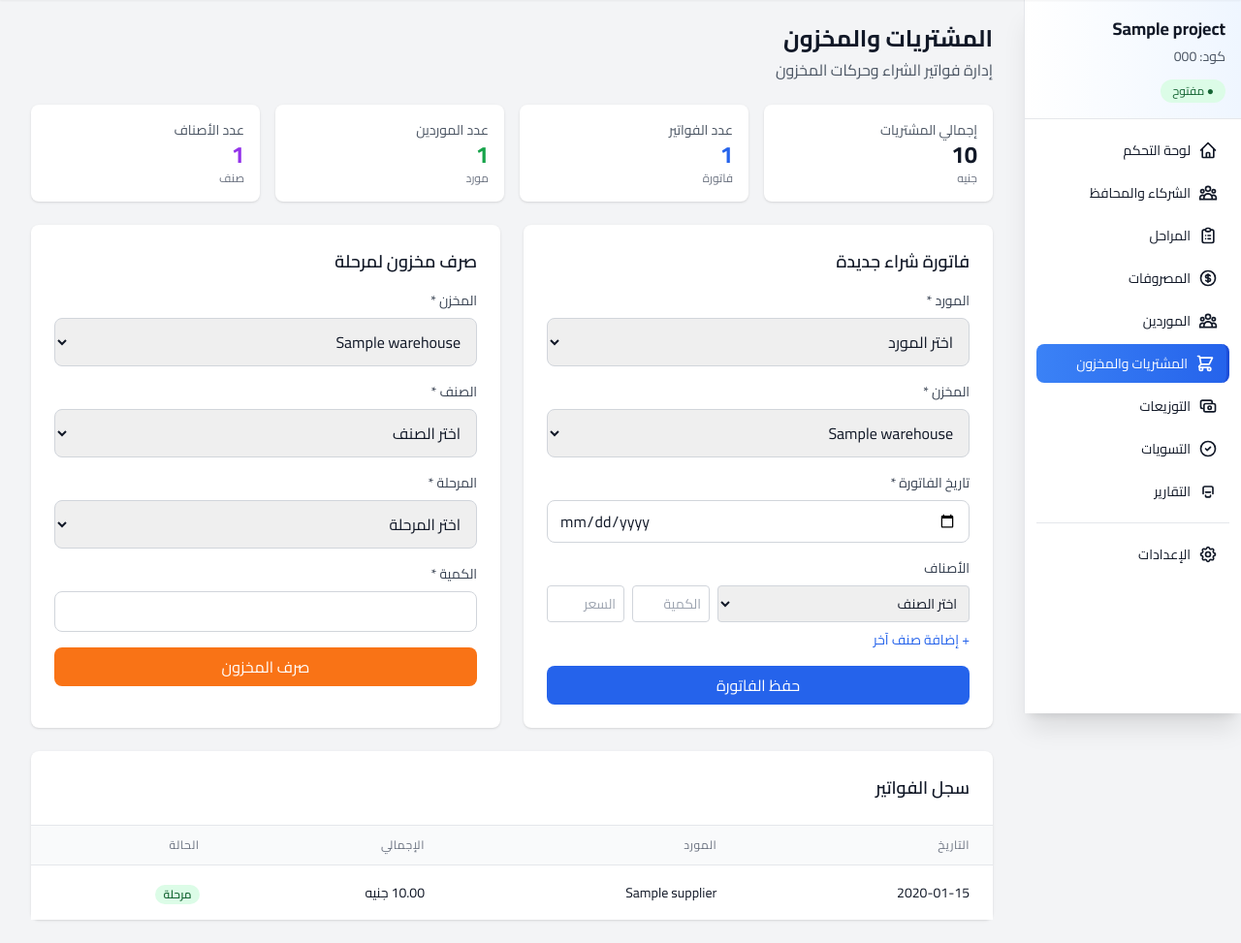
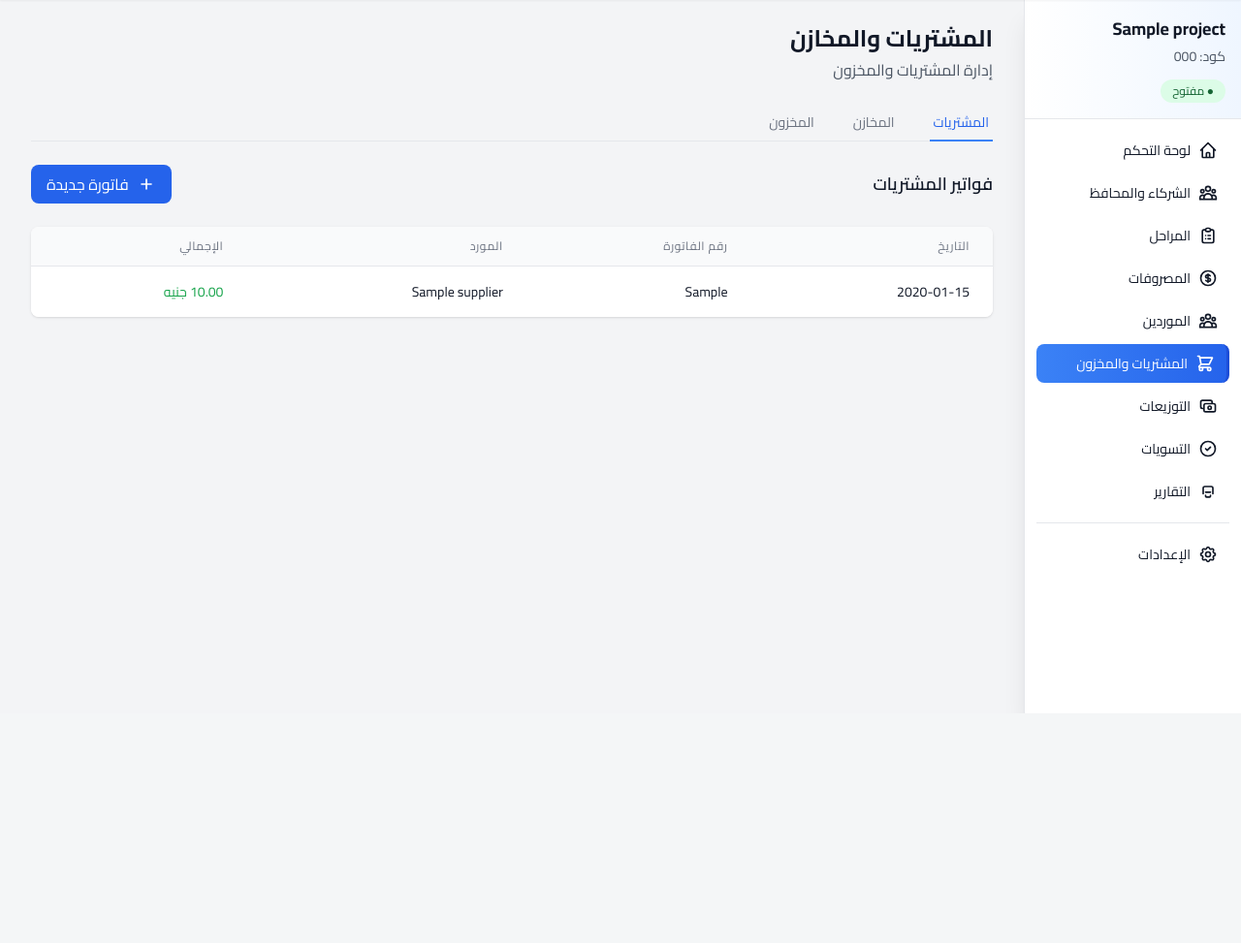
Before and after one commit to Mohagag609/The-end, a Flask app: page /project/1/purchases in a window 1280 px wide. Shown: the part 64-1037 px from the top of the page at 97% size. After the commit the page ends 800 px from the top, so only its background shows below. Run offline with Flask 3, Linux system fonts and the light colour scheme; tables that the repository leaves empty hold one stand-in row (values such as "Sample post"); some libraries are stand-ins or nearby versions.

Commit message:
Add warehouse management with new route, model fields, and UI tab
Co-authored-by: mohagag609 <mohagag609@gmail.com>

```diff
--- a/app.py
+++ b/app.py
@@ -1091,6 +1091,40 @@ def project_item_new(project_id):
     flash('تم إضافة الصنف بنجاح', 'success')
     return redirect(url_for('project_suppliers', project_id=project_id))
 
+@app.route('/project/<int:project_id>/warehouse/new', methods=['POST'])
+def project_warehouse_new(project_id):
+    """إضافة مخزن جديد"""
+    name = request.form.get('name')
+    location = request.form.get('location', '')
+
+    # Generate unique code
+    last_warehouse = Warehouse.query.filter_by(project_id=project_id).order_by(Warehouse.id.desc()).first()
+    if last_warehouse and last_warehouse.code:
+        # Extract number from last code
+        import re
+        match = re.search(r'\d+', last_warehouse.code)
+        if match:
+            next_num = int(match.group()) + 1
+        else:
+            next_num = 1
+    else:
+        next_num = 1
+
+    code = f"WH{next_num:03d}"
+
+    warehouse = Warehouse(
+        project_id=project_id,
+        code=code,
+        name=name,
+        location=location
+    )
+    db.session.add(warehouse)
+    db.session.commit()
+
+    flash('تم إضافة المخزن بنجاح', 'success')
+    # Redirect to purchases page where warehouses are managed
+    return redirect(url_for('purchases', project_id=project_id))
+
 @app.route('/project/<int:project_id>/settings')
 def project_settings(project_id):
     """صفحة الإعدادات"""
--- a/models.py
+++ b/models.py
@@ -126,7 +126,9 @@ class Warehouse(db.Model):
 
     id = db.Column(db.Integer, primary_key=True)
     project_id = db.Column(db.Integer, db.ForeignKey('projects.id'), nullable=False)
+    code = db.Column(db.String(50))
     name = db.Column(db.String(200), nullable=False)
+    location = db.Column(db.String(200))
     created_at = db.Column(db.DateTime, default=datetime.utcnow)
 
     # Relationships
--- a/templates/purchases_page.html
+++ b/templates/purchases_page.html
@@ -1,171 +1,69 @@
 {% extends "layout.html" %}
 
-{% block title %}المشتريات والمخزون - {{ current_project.name }}{% endblock %}
+{% block title %}المشتريات والمخازن - {{ current_project.name }}{% endblock %}
 
 {% block content %}
 <div class="mb-6">
-    <h1 class="text-2xl font-bold text-gray-900">المشتريات والمخزون</h1>
-    <p class="text-gray-600 mt-1">إدارة فواتير الشراء وحركات المخزون</p>
+    <h1 class="text-2xl font-bold text-gray-900">المشتريات والمخازن</h1>
+    <p class="text-gray-600 mt-1">إدارة المشتريات والمخزون</p>
 </div>
 
-<!-- Statistics Cards -->
-<div class="grid grid-cols-1 md:grid-cols-4 gap-4 mb-6">
-    <div class="bg-white rounded-lg shadow p-4">
-        <p class="text-sm text-gray-600">إجمالي المشتريات</p>
-        <p class="text-2xl font-bold text-gray-900">
-            {{ "{:,.0f}".format(invoices|sum(attribute='total')) }}
-        </p>
-        <p class="text-xs text-gray-500">جنيه</p>
-    </div>
-    <div class="bg-white rounded-lg shadow p-4">
-        <p class="text-sm text-gray-600">عدد الفواتير</p>
-        <p class="text-2xl font-bold text-blue-600">{{ invoices|length }}</p>
-        <p class="text-xs text-gray-500">فاتورة</p>
-    </div>
-    <div class="bg-white rounded-lg shadow p-4">
-        <p class="text-sm text-gray-600">عدد الموردين</p>
-        <p class="text-2xl font-bold text-green-600">{{ suppliers|length }}</p>
-        <p class="text-xs text-gray-500">مورد</p>
-    </div>
-    <div class="bg-white rounded-lg shadow p-4">
-        <p class="text-sm text-gray-600">عدد الأصناف</p>
-        <p class="text-2xl font-bold text-purple-600">{{ items|length }}</p>
-        <p class="text-xs text-gray-500">صنف</p>
-    </div>
+<!-- Tabs Navigation -->
+<div class="border-b border-gray-200 mb-6">
+    <nav class="-mb-px flex space-x-reverse space-x-8">
+        <button onclick="switchTab('purchases')" id="purchasesTab"
+                class="tab-btn py-2 px-1 border-b-2 font-medium text-sm border-blue-500 text-blue-600">
+            المشتريات
+        </button>
+        <button onclick="switchTab('warehouses')" id="warehousesTab"
+                class="tab-btn py-2 px-1 border-b-2 font-medium text-sm border-transparent text-gray-500 hover:text-gray-700 hover:border-gray-300">
+            المخازن
+        </button>
+        <button onclick="switchTab('inventory')" id="inventoryTab"
+                class="tab-btn py-2 px-1 border-b-2 font-medium text-sm border-transparent text-gray-500 hover:text-gray-700 hover:border-gray-300">
+            المخزون
+        </button>
+    </nav>
 </div>
 
-<div class="grid grid-cols-1 lg:grid-cols-2 gap-6 mb-6">
-    <!-- Purchase Invoice Form -->
-    <div class="bg-white rounded-lg shadow p-6">
-        <h2 class="text-lg font-semibold text-gray-900 mb-4">فاتورة شراء جديدة</h2>
-        <form action="/project/{{ current_project.id }}/purchase/new" method="POST" id="purchaseForm">
-            <div class="space-y-4">
-                <div>
-                    <label class="block text-sm font-medium text-gray-700 mb-2">المورد *</label>
-                    <select name="supplier_id" required class="w-full px-3 py-2 border border-gray-300 rounded-lg focus:outline-none focus:ring-2 focus:ring-blue-500">
-                        <option value="">اختر المورد</option>
-                        {% for supplier in suppliers %}
-                        <option value="{{ supplier.id }}">{{ supplier.name }}</option>
-                        {% endfor %}
-                    </select>
-                </div>
-
-                <div>
-                    <label class="block text-sm font-medium text-gray-700 mb-2">المخزن *</label>
-                    <select name="warehouse_id" required class="w-full px-3 py-2 border border-gray-300 rounded-lg focus:outline-none focus:ring-2 focus:ring-blue-500">
-                        {% for warehouse in warehouses %}
-                        <option value="{{ warehouse.id }}">{{ warehouse.name }}</option>
-                        {% endfor %}
-                    </select>
-                </div>
-
-                <div>
-                    <label class="block text-sm font-medium text-gray-700 mb-2">تاريخ الفاتورة *</label>
-                    <input type="date" name="invoice_date" required
-                           class="w-full px-3 py-2 border border-gray-300 rounded-lg focus:outline-none focus:ring-2 focus:ring-blue-500">
-                </div>
-
-                <div>
-                    <label class="block text-sm font-medium text-gray-700 mb-2">الأصناف</label>
-                    <div id="itemsContainer" class="space-y-2">
-                        <div class="item-row flex gap-2">
-                            <select name="item_id[]" class="flex-1 px-2 py-1 border border-gray-300 rounded text-sm">
-                                <option value="">اختر الصنف</option>
-                                {% for item in items %}
-                                <option value="{{ item.id }}">{{ item.name }}</option>
-                                {% endfor %}
-                            </select>
-                            <input type="number" name="qty[]" step="0.001" placeholder="الكمية"
-                                   class="w-20 px-2 py-1 border border-gray-300 rounded text-sm">
-                            <input type="number" name="cost[]" step="0.01" placeholder="السعر"
-                                   class="w-20 px-2 py-1 border border-gray-300 rounded text-sm">
-                        </div>
-                    </div>
-                    <button type="button" onclick="addItemRow()" class="mt-2 text-blue-600 hover:text-blue-800 text-sm">
-                        + إضافة صنف آخر
-                    </button>
-                </div>
-
-                <button type="submit" class="w-full bg-blue-600 text-white py-2 rounded-lg hover:bg-blue-700 transition">
-                    حفظ الفاتورة
-                </button>
-            </div>
-        </form>
+<!-- Purchases Tab -->
+<div id="purchasesContent" class="tab-content">
+    <div class="mb-6 flex justify-between items-center">
+        <h2 class="text-lg font-semibold text-gray-900">فواتير المشتريات</h2>
+        <button onclick="document.getElementById('addPurchaseModal').classList.remove('hidden')"
+                class="bg-blue-600 text-white px-4 py-2 rounded-lg hover:bg-blue-700 transition flex items-center">
+            <svg class="w-5 h-5 ml-2" fill="none" stroke="currentColor" viewBox="0 0 24 24">
+                <path stroke-linecap="round" stroke-linejoin="round" stroke-width="2" d="M12 6v6m0 0v6m0-6h6m-6 0H6"></path>
+            </svg>
+            فاتورة جديدة
+        </button>
     </div>
 
-    <!-- Stock Issue Form -->
-    <div class="bg-white rounded-lg shadow p-6">
-        <h2 class="text-lg font-semibold text-gray-900 mb-4">صرف مخزون لمرحلة</h2>
-        <form action="/project/{{ current_project.id }}/stock/issue" method="POST">
-            <div class="space-y-4">
-                <div>
-                    <label class="block text-sm font-medium text-gray-700 mb-2">المخزن *</label>
-                    <select name="warehouse_id" required class="w-full px-3 py-2 border border-gray-300 rounded-lg focus:outline-none focus:ring-2 focus:ring-blue-500">
-                        {% for warehouse in warehouses %}
-                        <option value="{{ warehouse.id }}">{{ warehouse.name }}</option>
-                        {% endfor %}
-                    </select>
-                </div>
-
-                <div>
-                    <label class="block text-sm font-medium text-gray-700 mb-2">الصنف *</label>
-                    <select name="item_id" required class="w-full px-3 py-2 border border-gray-300 rounded-lg focus:outline-none focus:ring-2 focus:ring-blue-500">
-                        <option value="">اختر الصنف</option>
-                        {% for item in items %}
-                        <option value="{{ item.id }}">{{ item.name }} - {{ item.std_cost }} جنيه</option>
-                        {% endfor %}
-                    </select>
-                </div>
-
-                <div>
-                    <label class="block text-sm font-medium text-gray-700 mb-2">المرحلة *</label>
-                    <select name="stage_id" required class="w-full px-3 py-2 border border-gray-300 rounded-lg focus:outline-none focus:ring-2 focus:ring-blue-500">
-                        <option value="">اختر المرحلة</option>
-                        {% for stage in current_project.stages %}
-                        <option value="{{ stage.id }}">{{ stage.name }}</option>
-                        {% endfor %}
-                    </select>
-                </div>
-
-                <div>
-                    <label class="block text-sm font-medium text-gray-700 mb-2">الكمية *</label>
-                    <input type="number" name="qty" step="0.001" min="0" required
-                           class="w-full px-3 py-2 border border-gray-300 rounded-lg focus:outline-none focus:ring-2 focus:ring-blue-500">
-                </div>
-
-                <button type="submit" class="w-full bg-orange-500 text-white py-2 rounded-lg hover:bg-orange-600 transition">
-                    صرف المخزون
-                </button>
-            </div>
-        </form>
-    </div>
-</div>
-
-<!-- Invoices Table -->
-<div class="bg-white rounded-lg shadow">
-    <div class="p-6 border-b">
-        <h2 class="text-lg font-semibold text-gray-900">سجل الفواتير</h2>
-    </div>
-    <div class="overflow-x-auto">
+    <!-- Purchases Table -->
+    <div class="bg-white rounded-lg shadow overflow-hidden">
         <table class="min-w-full divide-y divide-gray-200">
             <thead class="bg-gray-50">
                 <tr>
                     <th class="px-6 py-3 text-right text-xs font-medium text-gray-500 uppercase tracking-wider">التاريخ</th>
+                    <th class="px-6 py-3 text-right text-xs font-medium text-gray-500 uppercase tracking-wider">رقم الفاتورة</th>
                     <th class="px-6 py-3 text-right text-xs font-medium text-gray-500 uppercase tracking-wider">المورد</th>
                     <th class="px-6 py-3 text-right text-xs font-medium text-gray-500 uppercase tracking-wider">الإجمالي</th>
-                    <th class="px-6 py-3 text-right text-xs font-medium text-gray-500 uppercase tracking-wider">الحالة</th>
                 </tr>
             </thead>
             <tbody class="bg-white divide-y divide-gray-200">
                 {% for invoice in invoices %}
                 <tr class="hover:bg-gray-50">
-                    <td class="px-6 py-4 whitespace-nowrap text-sm text-gray-900">{{ invoice.invoice_date }}</td>
-                    <td class="px-6 py-4 whitespace-nowrap text-sm font-medium text-gray-900">{{ invoice.supplier.name }}</td>
-                    <td class="px-6 py-4 whitespace-nowrap text-sm text-gray-900">{{ "{:,.2f}".format(invoice.total) }} جنيه</td>
-                    <td class="px-6 py-4 whitespace-nowrap">
-                        <span class="px-2 inline-flex text-xs leading-5 font-semibold rounded-full bg-green-100 text-green-800">
-                            مرحلة
-                        </span>
+                    <td class="px-6 py-4 whitespace-nowrap text-sm text-gray-900">
+                        {{ invoice.invoice_date.strftime('%Y-%m-%d') }}
+                    </td>
+                    <td class="px-6 py-4 whitespace-nowrap text-sm font-medium text-gray-900">
+                        {{ invoice.invoice_no or "INV-%04d"|format(invoice.id) }}
+                    </td>
+                    <td class="px-6 py-4 whitespace-nowrap text-sm text-gray-900">
+                        {{ invoice.supplier.name }}
+                    </td>
+                    <td class="px-6 py-4 whitespace-nowrap text-sm font-medium text-green-600">
+                        {{ "{:,.2f}".format(invoice.total) }} جنيه
                     </td>
                 </tr>
                 {% endfor %}
@@ -178,33 +76,132 @@
                 <path stroke-linecap="round" stroke-linejoin="round" stroke-width="2" d="M9 12h6m-6 4h6m2 5H7a2 2 0 01-2-2V5a2 2 0 012-2h5.586a1 1 0 01.707.293l5.414 5.414a1 1 0 01.293.707V19a2 2 0 01-2 2z"></path>
             </svg>
             <h3 class="text-lg font-medium text-gray-900 mb-2">لا توجد فواتير</h3>
-            <p class="text-gray-500">لم يتم تسجيل أي فواتير شراء بعد</p>
+            <p class="text-gray-500">لم يتم تسجيل أي فواتير مشتريات بعد</p>
         </div>
         {% endif %}
     </div>
 </div>
 
+<!-- Warehouses Tab -->
+<div id="warehousesContent" class="tab-content hidden">
+    <div class="mb-6 flex justify-between items-center">
+        <h2 class="text-lg font-semibold text-gray-900">المخازن</h2>
+        <button onclick="document.getElementById('addWarehouseModal').classList.remove('hidden')"
+                class="bg-green-600 text-white px-4 py-2 rounded-lg hover:bg-green-700 transition flex items-center">
+            <svg class="w-5 h-5 ml-2" fill="none" stroke="currentColor" viewBox="0 0 24 24">
+                <path stroke-linecap="round" stroke-linejoin="round" stroke-width="2" d="M12 6v6m0 0v6m0-6h6m-6 0H6"></path>
+            </svg>
+            إضافة مخزن
+        </button>
+    </div>
+
+    <div class="grid grid-cols-1 md:grid-cols-2 lg:grid-cols-3 gap-6">
+        {% for warehouse in warehouses %}
+        <div class="bg-white rounded-lg shadow hover:shadow-lg transition">
+            <div class="p-6">
+                <div class="flex justify-between items-start mb-4">
+                    <div>
+                        <h3 class="text-lg font-semibold text-gray-900">{{ warehouse.name }}</h3>
+                        <p class="text-sm text-gray-500">كود: {{ warehouse.code }}</p>
+                    </div>
+                    <span class="px-2 py-1 text-xs rounded-full bg-green-100 text-green-800">
+                        نشط
+                    </span>
+                </div>
+
+                {% if warehouse.location %}
+                <div class="mb-4">
+                    <p class="text-sm text-gray-600">
+                        <svg class="w-4 h-4 inline ml-1 text-gray-400" fill="none" stroke="currentColor" viewBox="0 0 24 24">
+                            <path stroke-linecap="round" stroke-linejoin="round" stroke-width="2" d="M17.657 16.657L13.414 20.9a1.998 1.998 0 01-2.827 0l-4.244-4.243a8 8 0 1111.314 0z"></path>
+                            <path stroke-linecap="round" stroke-linejoin="round" stroke-width="2" d="M15 11a3 3 0 11-6 0 3 3 0 016 0z"></path>
+                        </svg>
+                        {{ warehouse.location }}
+                    </p>
+                </div>
+                {% endif %}
+            </div>
+        </div>
+        {% endfor %}
+    </div>
+
+    {% if not warehouses %}
+    <div class="bg-white rounded-lg shadow p-12 text-center">
+        <svg class="mx-auto h-12 w-12 text-gray-400 mb-4" fill="none" stroke="currentColor" viewBox="0 0 24 24">
+            <path stroke-linecap="round" stroke-linejoin="round" stroke-width="2" d="M19 21V5a2 2 0 00-2-2H7a2 2 0 00-2 2v16m14 0h2m-2 0h-5m-9 0H3m2 0h5M9 7h1m-1 4h1m4-4h1m-1 4h1m-5 10v-5a1 1 0 011-1h2a1 1 0 011 1v5m-4 0h4"></path>
+        </svg>
+        <h3 class="text-lg font-medium text-gray-900 mb-2">لا توجد مخازن</h3>
+        <p class="text-gray-500 mb-4">ابدأ بإضافة أول مخزن للمشروع</p>
+        <button onclick="document.getElementById('addWarehouseModal').classList.remove('hidden')"
+                class="bg-green-600 text-white px-4 py-2 rounded-lg hover:bg-green-700 transition">
+            إضافة مخزن
+        </button>
+    </div>
+    {% endif %}
+</div>
+
+<!-- Inventory Tab -->
+<div id="inventoryContent" class="tab-content hidden">
+    <div class="mb-6">
+        <h2 class="text-lg font-semibold text-gray-900">المخزون الحالي</h2>
+    </div>
+
+    <div class="bg-white rounded-lg shadow overflow-hidden">
+        <p class="text-center py-8 text-gray-500">لا يوجد مخزون حالياً</p>
+    </div>
+</div>
+
+<!-- Add Warehouse Modal -->
+<div id="addWarehouseModal" class="hidden fixed inset-0 bg-gray-600 bg-opacity-50 overflow-y-auto h-full w-full z-50">
+    <div class="relative top-20 mx-auto p-5 border w-96 shadow-lg rounded-lg bg-white">
+        <h3 class="text-lg font-semibold text-gray-900 mb-4">إضافة مخزن جديد</h3>
+        <form action="/project/{{ current_project.id }}/warehouse/new" method="POST">
+            <div class="mb-4">
+                <label class="block text-sm font-medium text-gray-700 mb-2">اسم المخزن *</label>
+                <input type="text" name="name" required
+                       class="w-full px-3 py-2 border border-gray-300 rounded-lg focus:outline-none focus:ring-2 focus:ring-blue-500"
+                       placeholder="مثال: المخزن الرئيسي">
+            </div>
+
+            <div class="mb-4">
+                <label class="block text-sm font-medium text-gray-700 mb-2">الموقع</label>
+                <input type="text" name="location"
+                       class="w-full px-3 py-2 border border-gray-300 rounded-lg focus:outline-none focus:ring-2 focus:ring-blue-500"
+                       placeholder="مثال: المنطقة الصناعية">
+            </div>
+
+            <div class="flex justify-end space-x-reverse space-x-3">
+                <button type="button" onclick="document.getElementById('addWarehouseModal').classList.add('hidden')"
+                        class="px-4 py-2 bg-gray-200 text-gray-700 rounded-lg hover:bg-gray-300 transition">
+                    إلغاء
+                </button>
+                <button type="submit" class="px-4 py-2 bg-green-600 text-white rounded-lg hover:bg-green-700 transition">
+                    إضافة المخزن
+                </button>
+            </div>
+        </form>
+    </div>
+</div>
+
 <script>
-function addItemRow() {
-    const container = document.getElementById('itemsContainer');
-    const newRow = document.createElement('div');
-    newRow.className = 'item-row flex gap-2';
-    newRow.innerHTML = `
-        <select name="item_id[]" class="flex-1 px-2 py-1 border border-gray-300 rounded text-sm">
-            <option value="">اختر الصنف</option>
-            {% for item in items %}
-            <option value="{{ item.id }}">{{ item.name }}</option>
-            {% endfor %}
-        </select>
-        <input type="number" name="qty[]" step="0.001" placeholder="الكمية"
-               class="w-20 px-2 py-1 border border-gray-300 rounded text-sm">
-        <input type="number" name="cost[]" step="0.01" placeholder="السعر"
-               class="w-20 px-2 py-1 border border-gray-300 rounded text-sm">
-        <button type="button" onclick="this.parentElement.remove()" class="text-red-600 hover:text-red-800 text-sm">
-            حذف
-        </button>
-    `;
-    container.appendChild(newRow);
+function switchTab(tab) {
+    // Hide all content
+    document.querySelectorAll('.tab-content').forEach(content => {
+        content.classList.add('hidden');
+    });
+
+    // Reset all tabs
+    document.querySelectorAll('.tab-btn').forEach(btn => {
+        btn.classList.remove('border-blue-500', 'text-blue-600');
+        btn.classList.add('border-transparent', 'text-gray-500');
+    });
+
+    // Show selected content
+    document.getElementById(tab + 'Content').classList.remove('hidden');
+
+    // Highlight selected tab
+    document.getElementById(tab + 'Tab').classList.remove('border-transparent', 'text-gray-500');
+    document.getElementById(tab + 'Tab').classList.add('border-blue-500', 'text-blue-600');
 }
 </script>
 {% endblock %}
```
